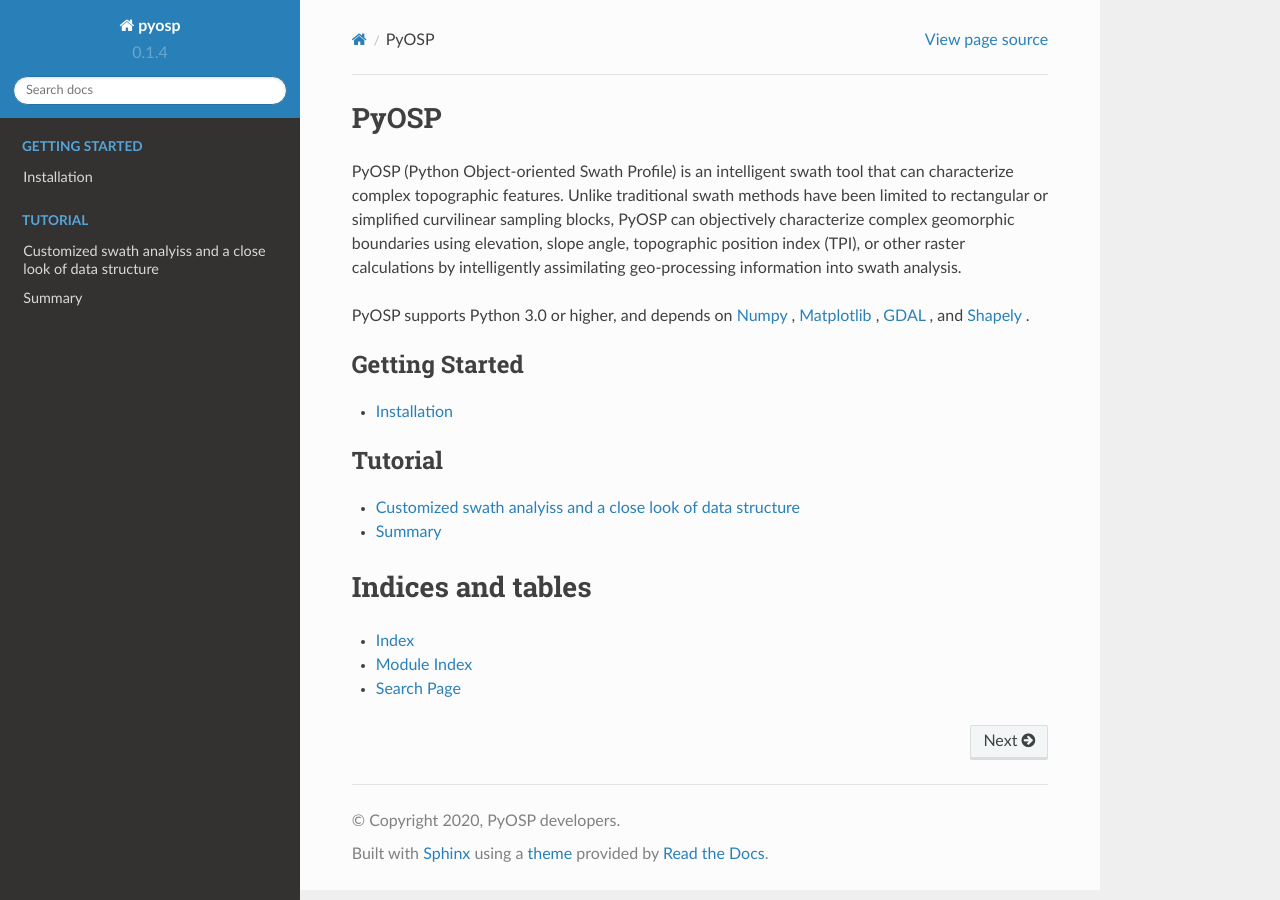
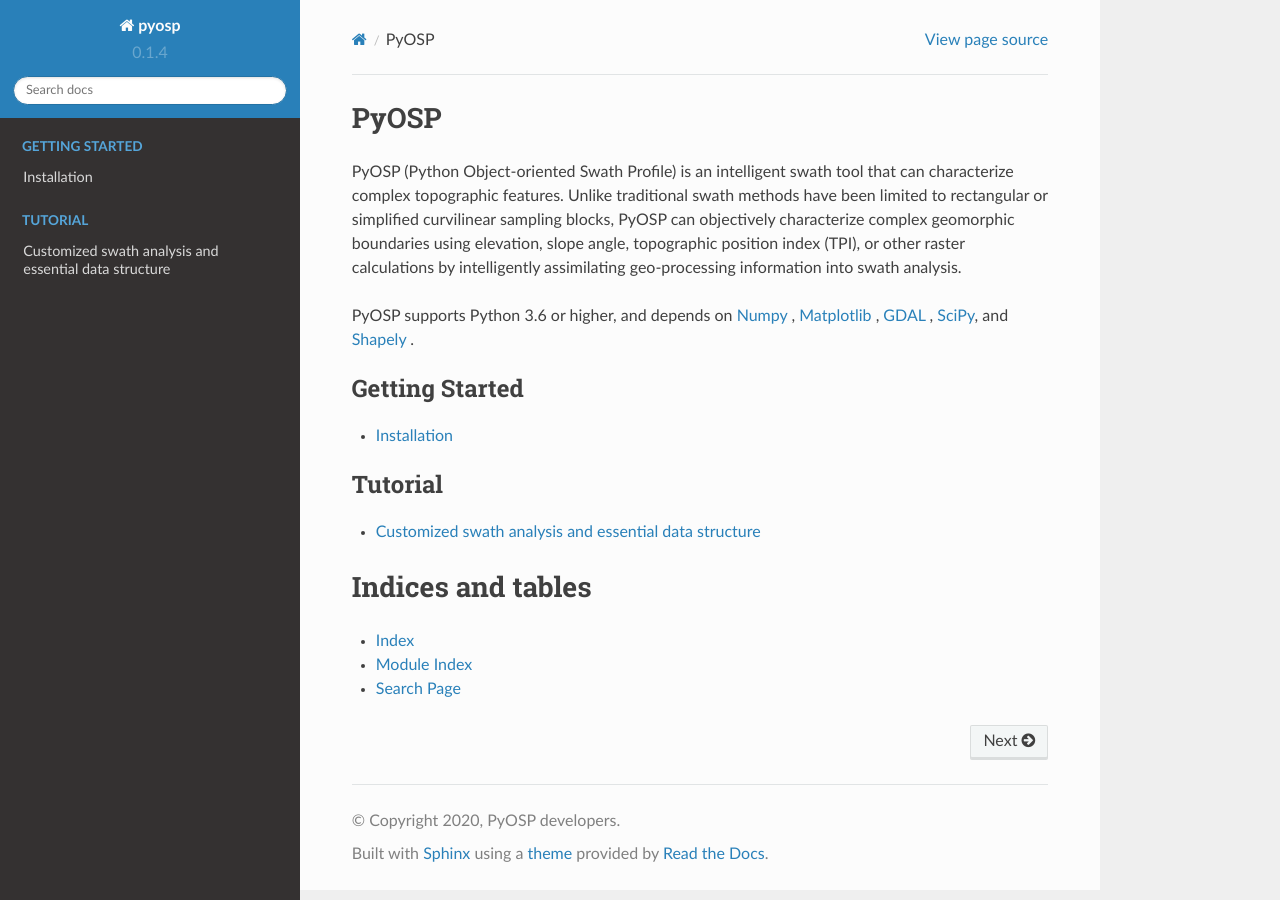
Before and after one commit to PyOSP-devs/PyOSP, a Sphinx documentation site: the page built from docs/index.rst, in a window 1280 px wide. Built offline with Sphinx 7.4.7 and the Read the Docs theme 2.0.0, drawn with Linux system fonts in a browser that asks for light colours; pages that are not in the unit, such as notebooks, are missing from menus.

Commit message:
change tutorial

```diff
--- a/docs/index.rst
+++ b/docs/index.rst
@@ -7,8 +7,8 @@
 elevation, slope angle, topographic position index (TPI), or other raster calculations by intelligently
 assimilating geo-processing information into swath analysis.
 
-PyOSP supports Python 3.0 or higher, and depends on `Numpy <https://numpy.org/>`_ , `Matplotlib
-<https://matplotlib.org/>`_ , `GDAL <https://gdal.org/>`_ , and `Shapely <https://shapely.readthedocs.io/en/latest/>`_ .
+PyOSP supports Python 3.6 or higher, and depends on `Numpy <https://numpy.org/>`_ , `Matplotlib
+<https://matplotlib.org/>`_ , `GDAL <https://gdal.org/>`_ , `SciPy <https://www.scipy.org/>`_, and `Shapely <https://shapely.readthedocs.io/en/latest/>`_ .
 
 .. toctree::
    :maxdepth: 1
@@ -23,7 +23,7 @@
    :maxdepth: 1
    :caption: Tutorial
 
-   Customized swath analysis and a close look of data structure <notebooks/customized_swath>
+   Customized swath analysis and essential data structure <notebooks/customized_swath>
    Slice and histogram analysis
    Swath profile with scatter plots
    Cross-swath analysis
```
Also changed, not shown: docs/notebooks/customized_swath.ipynb.
